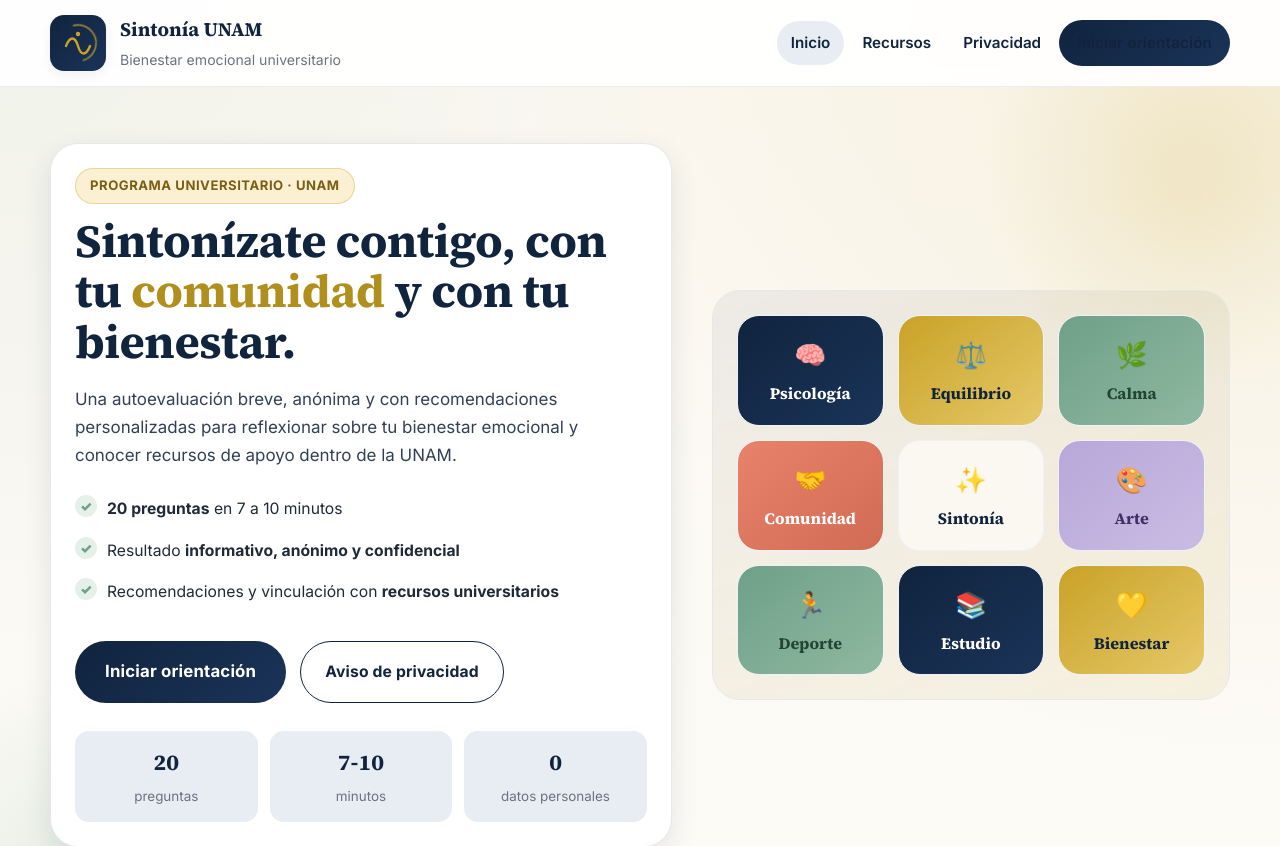
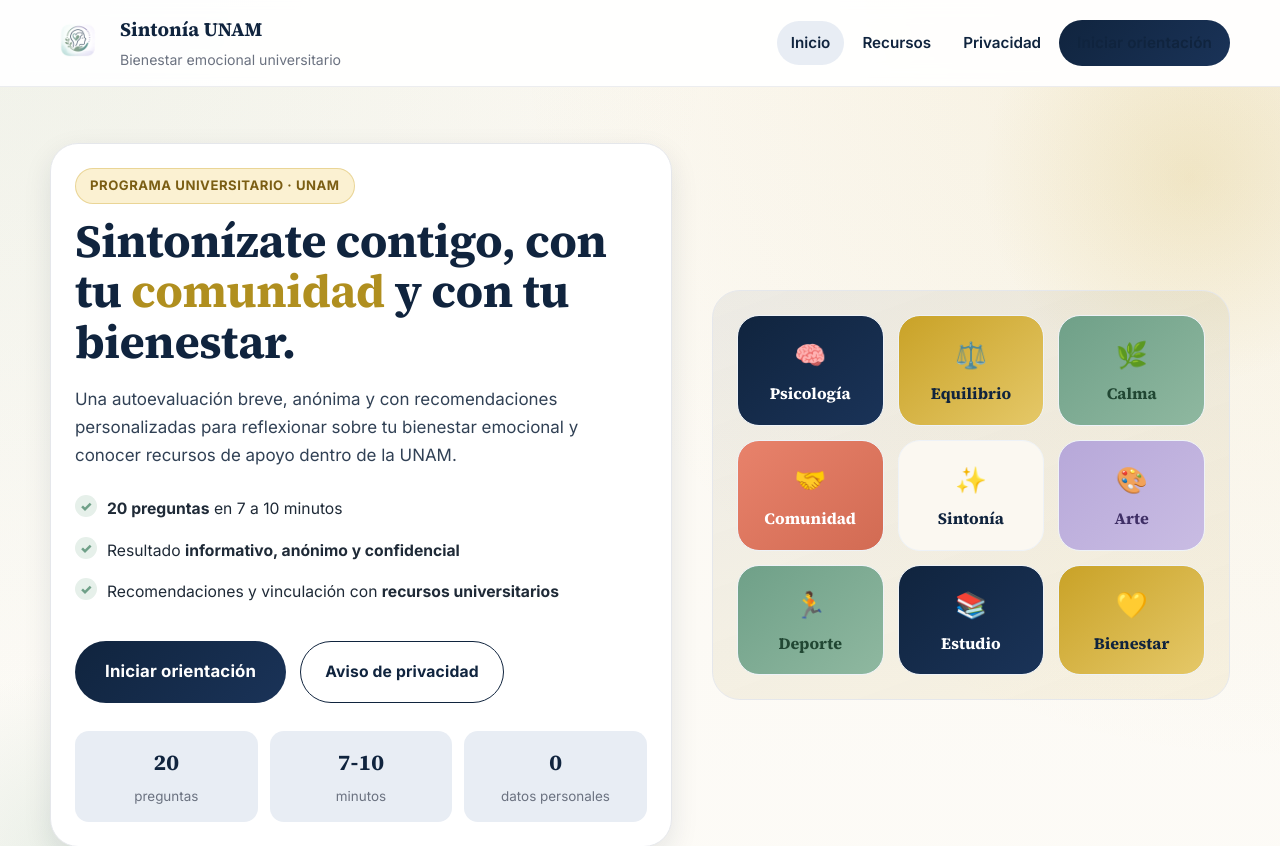
Before and after one commit to unam-fesi/sintonia-fesi, a React (Vite) app: page / in a window 1280 px wide. Shown: the top 846 px of the page. Built offline with nearby package versions, Linux system fonts and the light colour scheme; no server answers.

Commit message:
feat: usar Sintonia.png como favicon y apple-touch-icon

```diff
--- a/index.html
+++ b/index.html
@@ -2,7 +2,8 @@
 <html lang="es">
   <head>
     <meta charset="UTF-8" />
-    <link rel="icon" type="image/svg+xml" href="/favicon.svg" />
+    <link rel="icon" type="image/png" href="/Sintonia.png" />
+    <link rel="apple-touch-icon" href="/Sintonia.png" />
     <meta name="viewport" content="width=device-width, initial-scale=1.0" />
     <meta name="theme-color" content="#10243E" />
     <meta name="description" content="Sintonía UNAM — Orientación universitaria para el bienestar emocional. Una autoevaluación breve, anónima y con recomendaciones personalizadas." />
--- a/src/components/Header.css
+++ b/src/components/Header.css
@@ -22,31 +22,16 @@
   text-decoration: none;
 }
 
-.brand-mark {
-  width: 56px;
+.brand-logo {
   height: 56px;
-  border-radius: 14px;
-  background: linear-gradient(135deg, var(--c-azul-800), var(--c-azul-700));
-  display: grid;
-  place-items: center;
-  box-shadow: var(--sh-sm);
-  position: relative;
-  overflow: hidden;
+  width: auto;
+  max-width: 220px;
+  object-fit: contain;
+  display: block;
 }
 
-.brand-mark::after {
-  content: "";
-  position: absolute;
-  width: 38px; height: 38px;
-  border: 2.5px solid var(--c-oro-600);
-  border-right-color: transparent;
-  border-bottom-color: transparent;
-  border-radius: 50%;
-  animation: brandPulse 4.5s ease-in-out infinite;
-}
-@keyframes brandPulse {
-  0%, 100% { transform: rotate(0deg) scale(1); opacity: 0.9; }
-  50%      { transform: rotate(180deg) scale(0.85); opacity: 0.6; }
+@media (max-width: 720px) {
+  .brand-logo { height: 44px; }
 }
 
 .brand-copy strong {
--- a/src/components/Header.jsx
+++ b/src/components/Header.jsx
@@ -6,13 +6,11 @@
     <header className="site-header">
       <div className="container topbar">
         <Link to="/" className="brand" aria-label="Sintonía UNAM, ir al inicio">
-          <div className="brand-mark" aria-hidden="true">
-            <svg width="30" height="30" viewBox="0 0 30 30" fill="none">
-              <path d="M3 18 C 7 8, 12 8, 15 18 S 23 28, 27 18"
-                    stroke="#C9A227" strokeWidth="2.4" strokeLinecap="round" fill="none" />
-              <circle cx="15" cy="6" r="2.2" fill="#C9A227" />
-            </svg>
-          </div>
+          <img
+            src={`${import.meta.env.BASE_URL}Sintonia.png`}
+            alt="Sintonía UNAM"
+            className="brand-logo"
+          />
           <div className="brand-copy">
             <strong>Sintonía UNAM</strong>
             <span>Bienestar emocional universitario</span>
```
Also changed, not shown: public/Sintonia.PNG (added).
